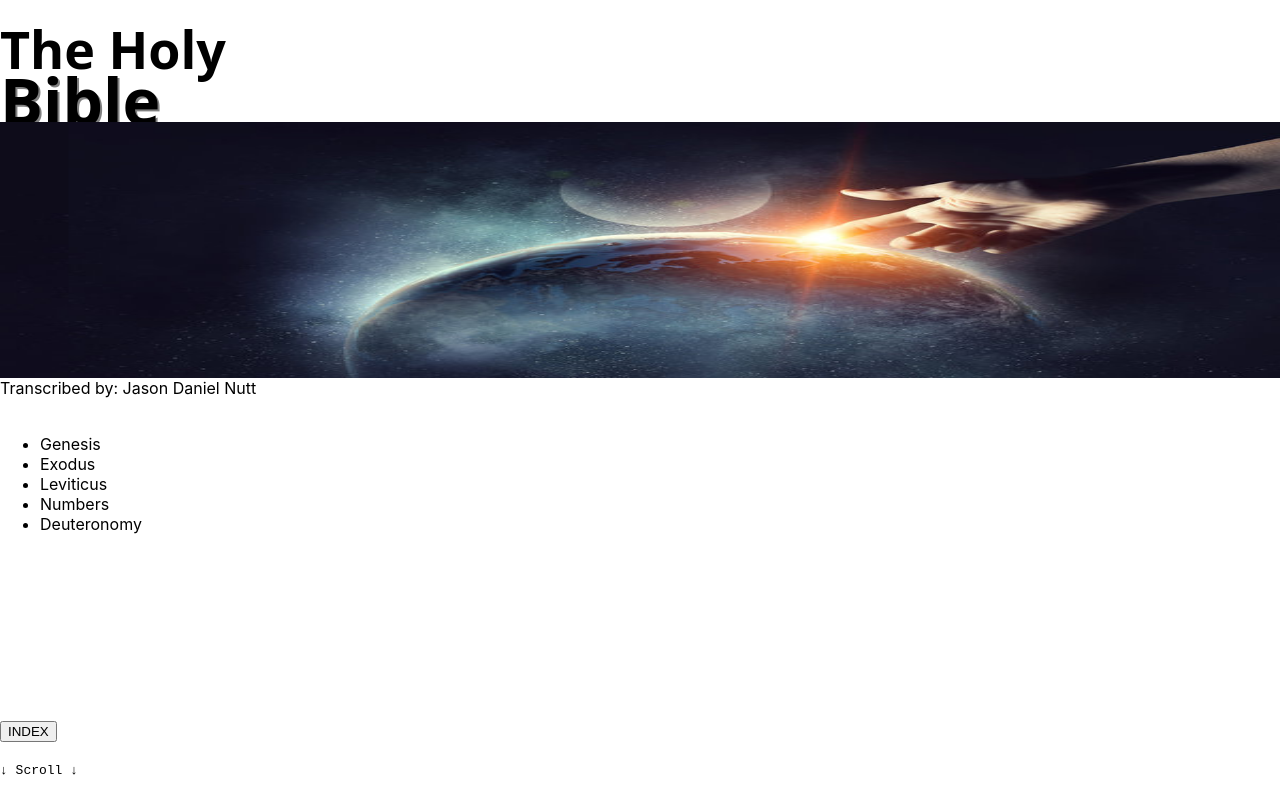
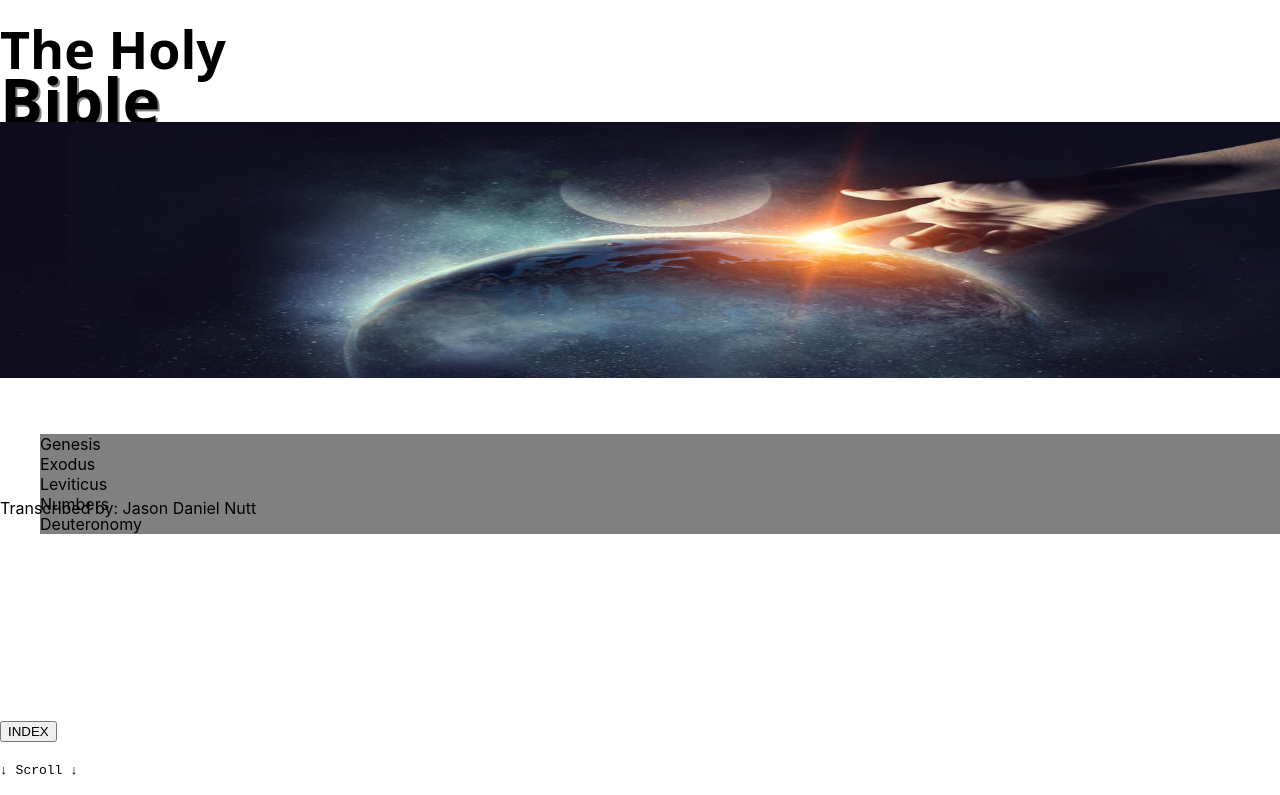
Before and after one commit to jnutt367/the-holy-bible, a Next.js app: page / in a window 1280 px wide. Shown: the top 795 px of the page. Built offline with nearby package versions, Linux system fonts and the light colour scheme.

Commit message:
Update Home.module.css
li styles

```diff
--- a/styles/Home.module.css
+++ b/styles/Home.module.css
@@ -22,5 +22,10 @@
 }
 .transcribed {
    position: relative;
-   top: -20px;
+   top: 100px;
 }
+.index li {
+  display: flex;
+  flex-direction: column;
+  background-color: grey;
+}
```
